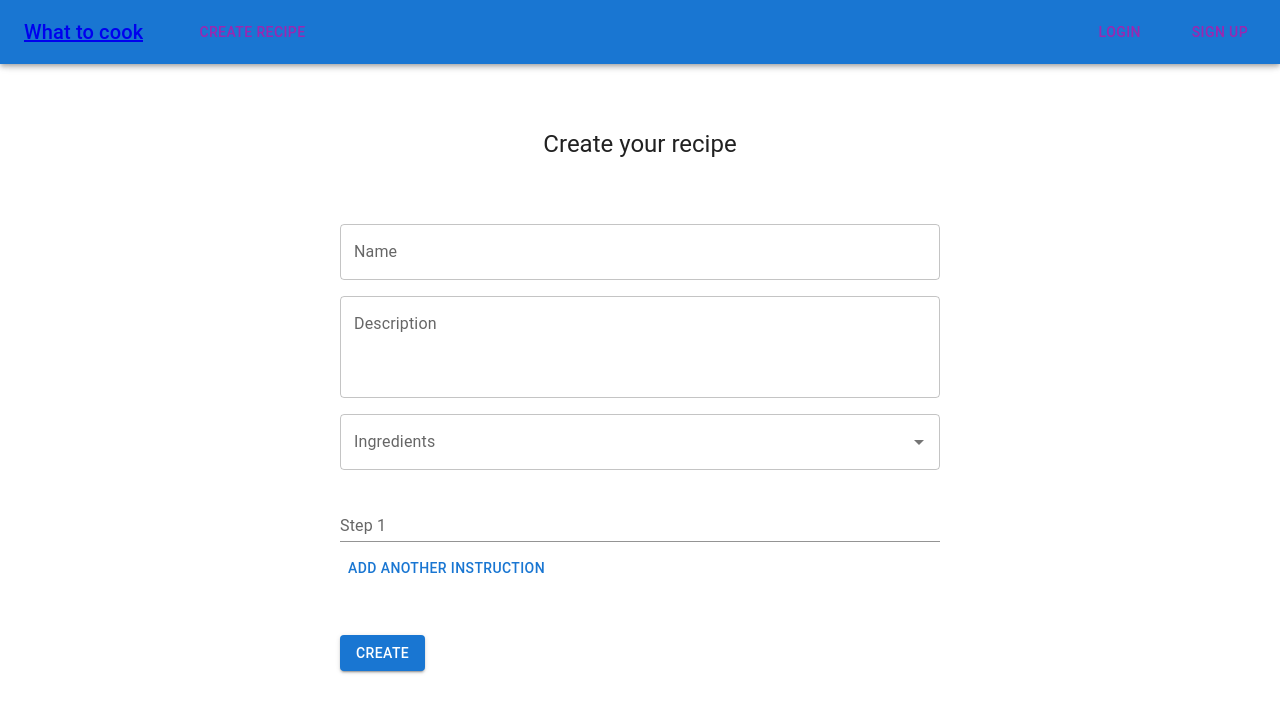
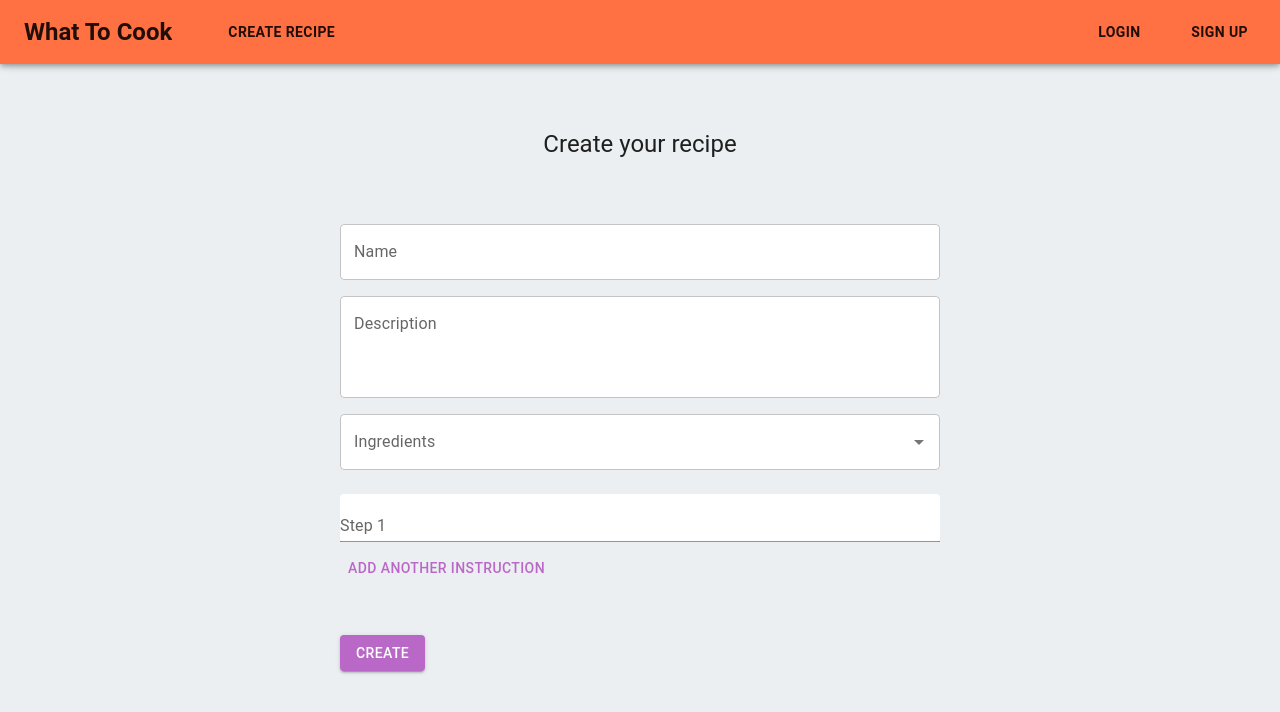
Before and after one commit to iRiceCrispy/What-To-Cook, a React (Create React App) app in the folder client/: page /recipes/create in a window 1280 px wide. Shown: the top 712 px of the page. Built offline with nearby package versions, Linux system fonts and the light colour scheme; no server answers.

Commit message:
Create theme

```diff
--- a/client/src/components/forms/LoginForm.jsx
+++ b/client/src/components/forms/LoginForm.jsx
@@ -1,7 +1,7 @@
 import React, { useState } from 'react';
-import { Link, useNavigate } from 'react-router-dom';
+import { useNavigate } from 'react-router-dom';
 import { useDispatch } from 'react-redux';
-import { Alert, Button, Box, TextField, Typography } from '@mui/material';
+import { Alert, Button, Box, Link, TextField, Typography } from '@mui/material';
 import { demo, login } from '../../store/session';
 
 const LoginForm = () => {
--- a/client/src/components/forms/SignupForm.jsx
+++ b/client/src/components/forms/SignupForm.jsx
@@ -1,7 +1,7 @@
 import React, { useState } from 'react';
-import { Link, useNavigate } from 'react-router-dom';
+import { useNavigate } from 'react-router-dom';
 import { useDispatch } from 'react-redux';
-import { Button, Box, TextField, Typography } from '@mui/material';
+import { Button, Box, Link, TextField, Typography } from '@mui/material';
 import { signup } from '../../store/session';
 
 const SignupForm = () => {
--- a/client/src/components/ui/Navigation/index.jsx
+++ b/client/src/components/ui/Navigation/index.jsx
@@ -1,8 +1,9 @@
 import React, { useState } from 'react';
 import { useDispatch, useSelector } from 'react-redux';
-import { Link, useNavigate } from 'react-router-dom';
-import { AppBar, Toolbar, Button, Menu, Typography, Box, MenuItem, IconButton } from '@mui/material';
+import { useNavigate } from 'react-router-dom';
+import { AppBar, Toolbar, Button, Menu, Link, Typography, Box, MenuItem, IconButton } from '@mui/material';
 import { AccountCircle } from '@mui/icons-material';
+import { styled } from '@mui/material/styles';
 import { getSessionUser, logout } from '../../../store/session';
 
 const Navigation = () => {
@@ -24,19 +25,30 @@ const Navigation = () => {
       .then(() => navigate('/'));
   };
 
+  const NavButton = styled(Button)(() => ({
+    color: 'inherit',
+    fontWeight: 'bold',
+    size: 'large',
+  }));
+
   return (
     <AppBar
+      color="secondary"
       position="fixed"
-      sx={{ zIndex: theme => theme.zIndex.drawer + 1 }}
     >
       <Toolbar>
         <Typography
-          variant="h6"
+          variant="h5"
           noWrap
           component={Link}
           to="/"
+          sx={{
+            fontWeight: 'bold',
+            color: 'inherit',
+            textDecoration: 'none',
+          }}
         >
-          What to cook
+          What To Cook
         </Typography>
         <Box sx={{
           display: 'flex',
@@ -45,30 +57,37 @@ const Navigation = () => {
           mx: 6,
         }}
         >
-          <Button
+          <NavButton
             component={Link}
             to="/recipes/create"
-            color="secondary"
           >
             Create Recipe
-          </Button>
+          </NavButton>
         </Box>
         <Box sx={{
           display: 'flex',
+          alignItems: 'center',
           gap: 4,
         }}
         >
           {sessionUser ? (
             <>
-              <Button
+              <NavButton
                 component={Link}
                 to="/dashboard"
-                color="secondary"
               >
                 Dashboard
-              </Button>
-              <IconButton size="large" onClick={openMenu}>
-                <AccountCircle fontSize="large" />
+              </NavButton>
+              <IconButton
+                color="inherit"
+                onClick={openMenu}
+                sx={{
+                  height: 'min-content',
+                  width: 'min-content',
+                  p: 0,
+                }}
+              >
+                <AccountCircle sx={{ color: 'inherit' }} fontSize="large" />
               </IconButton>
               <Menu
                 anchorEl={anchorEl}
@@ -82,20 +101,18 @@ const Navigation = () => {
             </>
           ) : (
             <>
-              <Button
+              <NavButton
                 component={Link}
                 to="/login"
-                color="secondary"
               >
                 Login
-              </Button>
-              <Button
+              </NavButton>
+              <NavButton
                 component={Link}
                 to="/signup"
-                color="secondary"
               >
                 Sign up
-              </Button>
+              </NavButton>
             </>
           )}
         </Box>
--- a/client/src/components/ui/RecipeDetails/index.jsx
+++ b/client/src/components/ui/RecipeDetails/index.jsx
@@ -1,7 +1,7 @@
 import React from 'react';
 import { useDispatch, useSelector } from 'react-redux';
-import { Link, useNavigate, useParams } from 'react-router-dom';
-import { Box, Button, Container, List, ListItem, ListItemText, Typography } from '@mui/material';
+import { useNavigate, useParams } from 'react-router-dom';
+import { Box, Button, Container, List, ListItem, ListItemText, Link, Typography } from '@mui/material';
 import { recipesSelectors, removeRecipe } from '../../../store/recipes';
 import { getSessionUser } from '../../../store/session';
 import { pantrySelectors } from '../../../store/pantry';
--- a/client/src/components/ui/Recipes/index.jsx
+++ b/client/src/components/ui/Recipes/index.jsx
@@ -1,7 +1,6 @@
 import React from 'react';
 import { useSelector } from 'react-redux';
-import { Link } from 'react-router-dom';
-import { Box, Card, CardActionArea, CardContent, CardMedia, Grid, Typography } from '@mui/material';
+import { Box, Card, CardActionArea, CardContent, CardMedia, Grid, Link, Typography } from '@mui/material';
 import { recipesSelectors } from '../../../store/recipes';
 import { pantrySelectors } from '../../../store/pantry';
 
--- a/client/src/index.jsx
+++ b/client/src/index.jsx
@@ -3,10 +3,12 @@ import ReactDOM from 'react-dom/client';
 import { BrowserRouter } from 'react-router-dom';
 import { Provider as ReduxProvider } from 'react-redux';
 import CssBaseline from '@mui/material/CssBaseline';
+import { ThemeProvider } from '@mui/material/styles';
 import axios from 'axios';
 import { camelizeKeys, decamelizeKeys } from 'humps';
 import App from './App';
 import store from './store';
+import theme from './theme';
 import './index.css';
 
 axios.defaults.headers.common['Content-Type'] = 'application/json';
@@ -15,10 +17,12 @@ axios.defaults.transformResponse.push(data => camelizeKeys(data));
 
 const Root = () => (
   <ReduxProvider store={store}>
-    <BrowserRouter>
-      <CssBaseline />
-      <App />
-    </BrowserRouter>
+    <ThemeProvider theme={theme}>
+      <BrowserRouter>
+        <CssBaseline />
+        <App />
+      </BrowserRouter>
+    </ThemeProvider>
   </ReduxProvider>
 );
 
--- a/client/src/layouts/AuthLayout.jsx
+++ b/client/src/layouts/AuthLayout.jsx
@@ -1,6 +1,5 @@
 import React from 'react';
-import { Link } from 'react-router-dom';
-import { Box, Container, Toolbar, Typography } from '@mui/material';
+import { Box, Container, Link, Toolbar, Typography } from '@mui/material';
 
 const AuthLayout = ({ children }) => (
   <Box sx={{
--- /dev/null
+++ b/client/src/theme/index.js
@@ -0,0 +1,36 @@
+import { Link } from 'react-router-dom';
+import { createTheme } from '@mui/material/styles';
+import { blueGrey, deepOrange, purple } from '@mui/material/colors';
+
+export default createTheme({
+  components: {
+    MuiLink: {
+      defaultProps: {
+        component: Link,
+      },
+    },
+    MuiTextField: {
+      styleOverrides: {
+        root: {
+          backgroundColor: '#fff',
+          borderRadius: 4,
+        },
+      },
+    },
+  },
+  palette: {
+    primary: {
+      main: purple[300],
+    },
+    secondary: {
+      main: deepOrange[400],
+    },
+    background: {
+      default: blueGrey[50],
+    },
+  },
+  zIndex: {
+    appBar: 1200,
+    drawer: 1100,
+  },
+});
```
